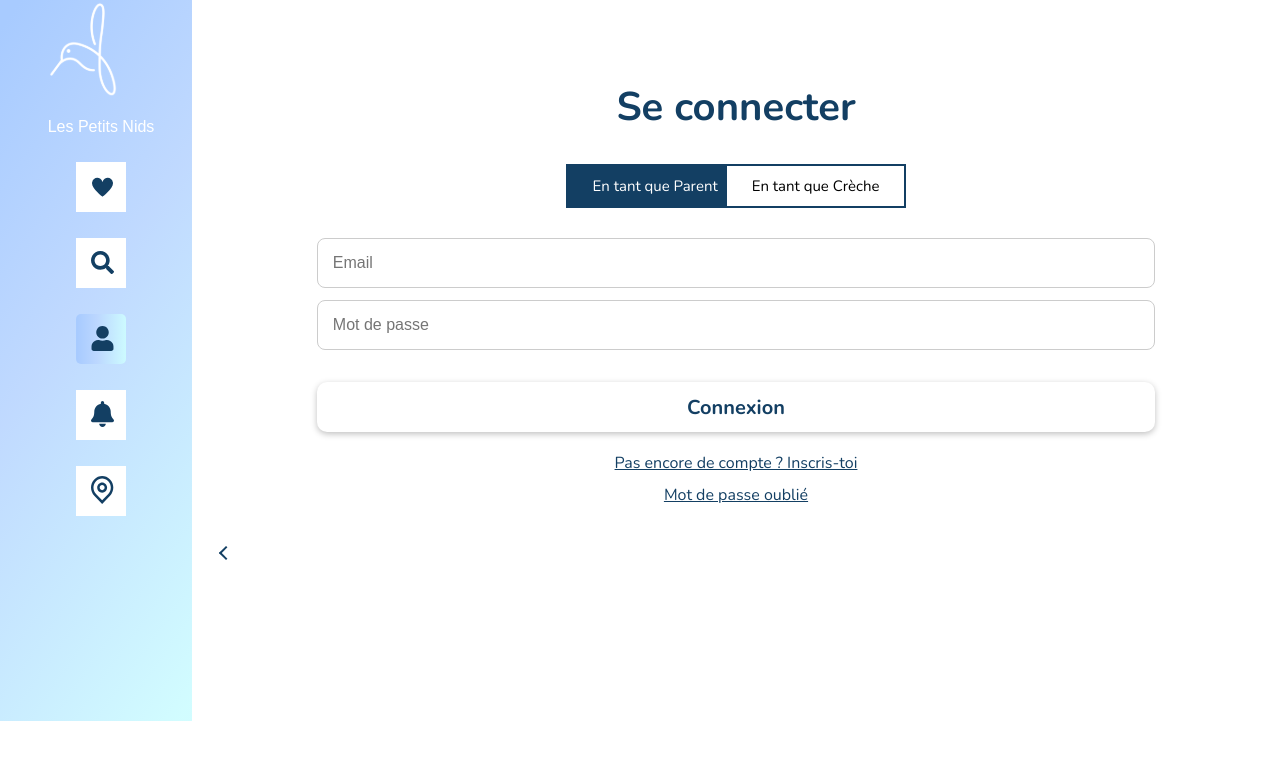
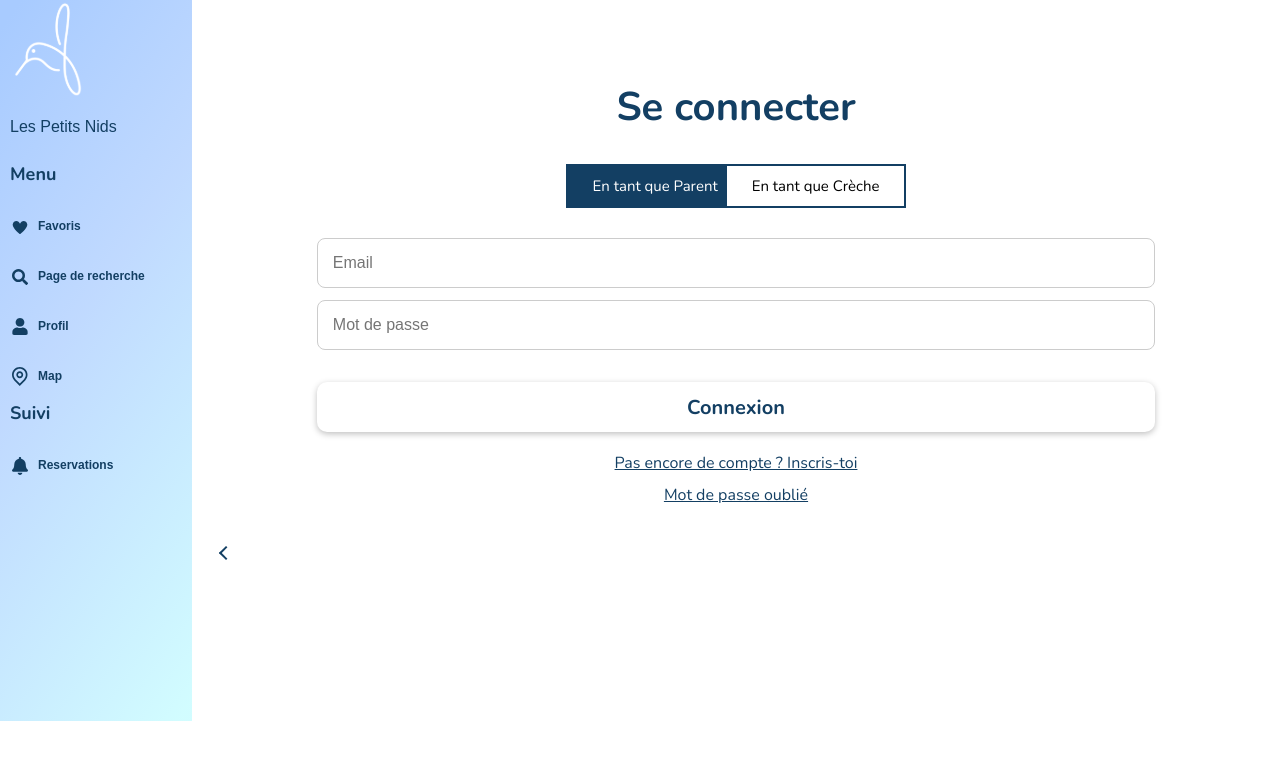
Before and after one commit to naiiipan44/Les-Petits-Nids, a React (Vite) app in the folder client/: page /loginandregister in a window 1280 px wide. Shown: the top 760 px of the page. Built offline with nearby package versions, Linux system fonts and the light colour scheme; a web font is replaced by a local one.

Commit message:
text nav bar added

```diff
--- a/client/src/components/NavBar.css
+++ b/client/src/components/NavBar.css
@@ -42,22 +42,65 @@
 .logo-navbar {
   display: none;
 }
+
+.title-navbar {
+  display: none;
+}
+
+.menu-navbar {
+  display: none;
+}
+
 @media screen and (min-width: 380px) {
   .nav-component {
     flex-direction: column;
     background: none;
+    align-items: flex-start;
   }
   .logo-navbar {
     display: flex;
     flex-direction: column;
     justify-content: center;
+    align-items: center;
   }
 
   .logo-navbar img {
     width: 100px;
   }
   .small-not-navbar {
-    color: white;
+    color: var(--secondaryColor);
     font-family: "Beth Ellen", sans-serif;
   }
+
+  .menu-navbar {
+    display: block;
+    font-size: 18px;
+    margin-bottom: 15px;
+    color: var(--secondaryColor);
+  }
+
+  .nav-buttons {
+    background: none;
+    display: flex;
+
+    align-items: center;
+    width: 100%;
+  }
+  .button-navbar-text a {
+    text-decoration: none;
+  }
+
+  .nav-buttons img {
+    width: 18px;
+    margin-right: 10px;
+  }
+  .active > button {
+    background: none;
+  }
+  .title-navbar {
+    display: block;
+    font-size: 12px;
+    text-decoration: none;
+    color: var(--secondaryColor);
+  }
 }
--- a/client/src/components/NavBar.tsx
+++ b/client/src/components/NavBar.tsx
@@ -8,31 +8,40 @@ function NavBar() {
         <img src="/logo.svg" alt="Ceci est le logo des Petits Nids" />
         <figcaption className="small-not-navbar">Les Petits Nids</figcaption>
       </figure>
+      <section className="button-navbar-text">
+        <h1 className="menu-navbar">Menu</h1>
         <NavLink to="favorites">
           <button type="button" className="nav-buttons">
             <img src="/blueheart.svg" alt="link to the favorite page" />
+            <h2 className="title-navbar">Favoris</h2>
           </button>
         </NavLink>
         <NavLink to="search">
           <button type="button" className="nav-buttons">
             <img src="/search.svg" alt="link to the search page" />
+            <h2 className="title-navbar">Page de recherche</h2>
           </button>
         </NavLink>
         <NavLink to="loginandregister">
           <button type="button" className="nav-buttons">
             <img src="/user.svg" alt="link to the profil of the user" />
-        </button>
-      </NavLink>
-      <NavLink to="parentsbookings">
-        <button type="button" className="nav-buttons">
-          <img src="/books.svg" alt="link to the book page" />
+            <h2 className="title-navbar">Profil</h2>
           </button>
         </NavLink>
         <NavLink to="map">
           <button type="button" className="nav-buttons">
             <img src="/map.svg" alt="link to the map page" />
+            <h2 className="title-navbar">Map</h2>
           </button>
         </NavLink>
+        <h1 className="menu-navbar">Suivi</h1>
+        <NavLink to="parentsbookings">
+          <button type="button" className="nav-buttons">
+            <img src="/books.svg" alt="link to the book page" />
+            <h2 className="title-navbar">Reservations</h2>
+          </button>
+        </NavLink>
+      </section>
     </nav>
   );
 }
```
Lines whose indentation alone changed are shown as unchanged.
